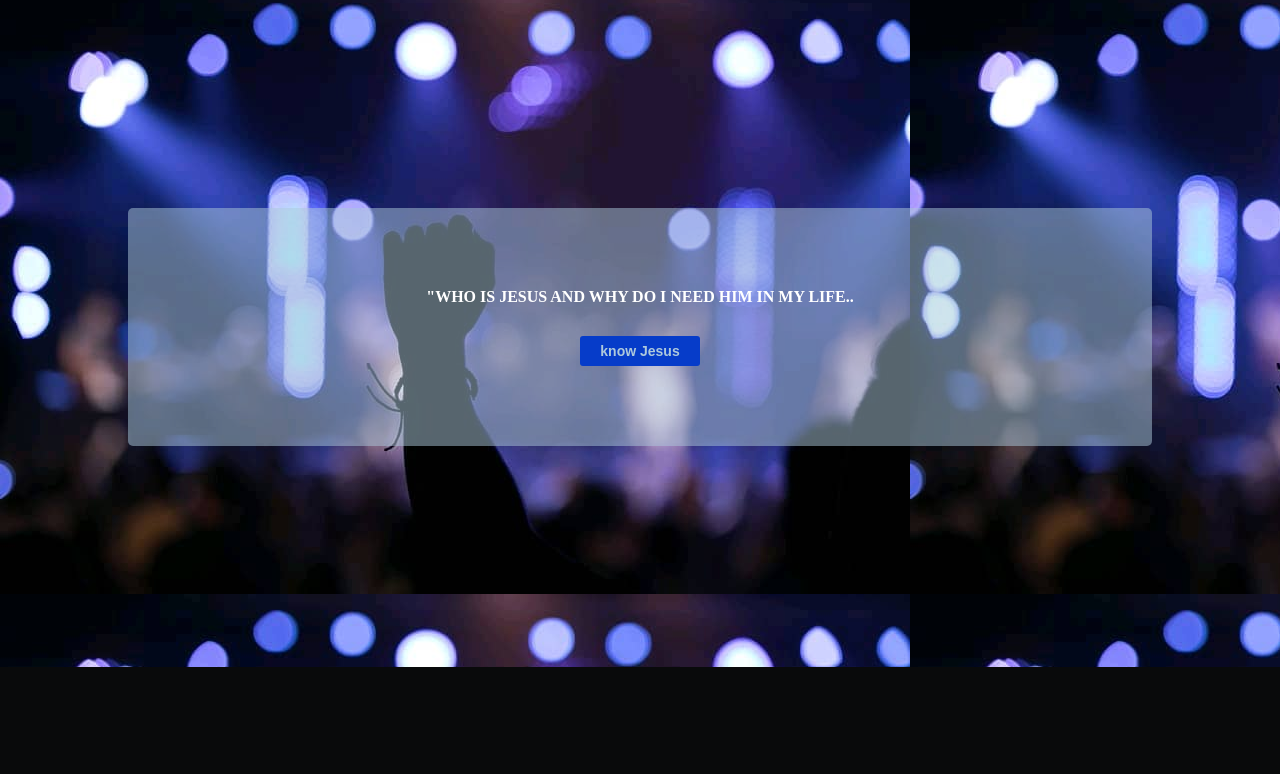
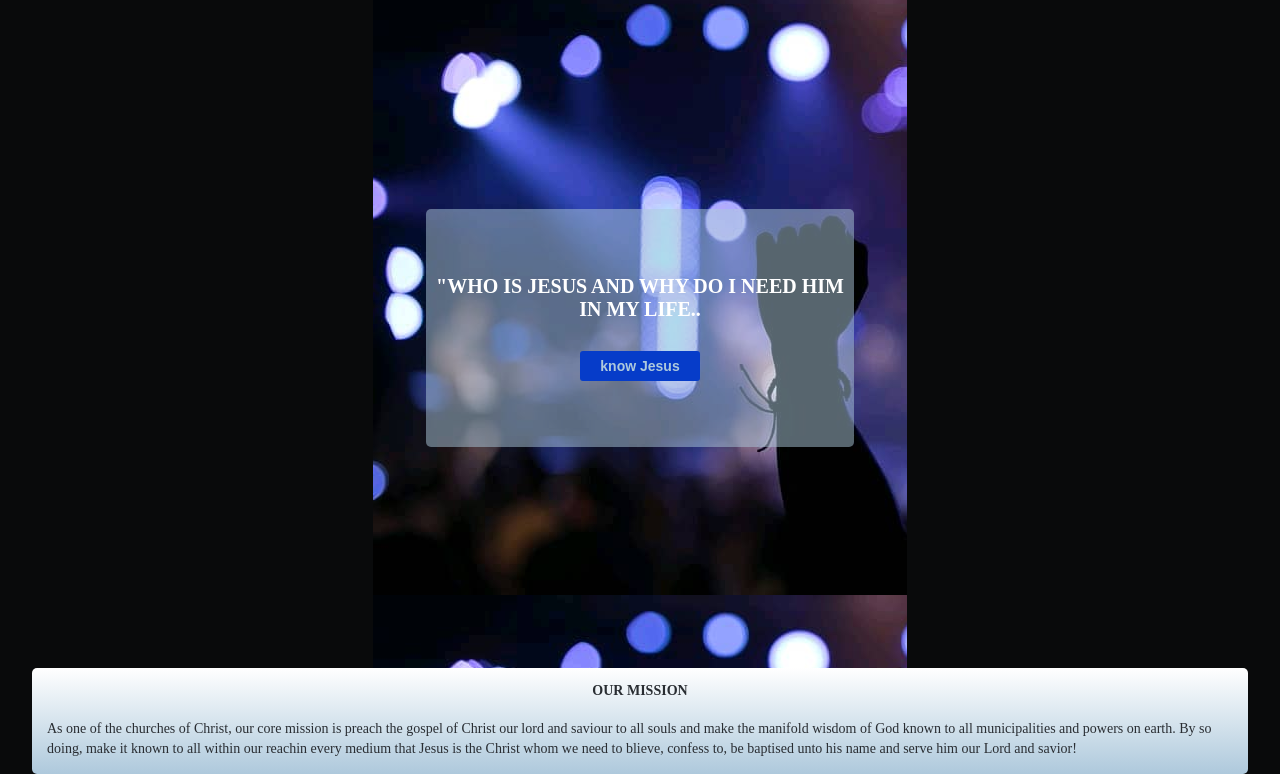
Before and after one commit to eben-arkoh-amoah/church, a plain HTML site: page index.html in a window 1280 px wide. Shown: the part 82-856 px from the top of the page. Before the commit the page ends 800 px from the top, so only its background shows below. Drawn offline with Linux system fonts and the light colour scheme.

Commit message:
created the our mission card

```diff
--- a/index.html
+++ b/index.html
@@ -33,12 +33,19 @@
     <main>
       <section class="hero">
         <div class="message">
-          <p>
+          <h1>
             "WHO IS JESUS AND WHY DO I NEED HIM IN MY LIFE..
-          </p>
+          </h1>
           <button>know Jesus</button>
         </div>
       </section>
+      <div class="mission">
+          <h2>OUR MISSION</h2>
+          <P>As one of the churches of Christ, our core mission is preach the gospel of Christ our lord and saviour to all souls and
+          make the manifold wisdom of God known to all municipalities and powers on earth. By so doing, make it known to all
+          within our reachin every medium that Jesus is the Christ whom we need to blieve, confess to, be baptised unto his name
+          and serve him our Lord and savior!</P>
+      </div>
     </main>
   </div>
 </body>
--- a/styles/home/mobile.css
+++ b/styles/home/mobile.css
@@ -29,7 +29,7 @@ flex-direction: column;
 .title{
    color: white;
    font-weight: 900;
-   font-size: 13px;
+   font-size: 15px;
    width: 100%;
     display: flex;
     padding: 10px;
@@ -85,6 +85,7 @@ main{
     width: 100%;
     display: flex;
     flex-direction: column;
+    align-items: center;
 }
 .hero{
     height: 85vh;
@@ -105,10 +106,10 @@ main{
     border-radius: 5px;
     color: #fff;
     font-weight: bold;
-    font-size: 16px;
 }
-.message>p{
+h1{
     text-align: center;
+    font-size: 20px;
 }
 .message>button{
     background-color: #063CC9;
@@ -119,3 +120,22 @@ main{
     font-size: 14px;
     font-weight: 600;
 }
+.mission{
+    width: 95%;
+    padding: 15px;
+    border-radius: 5px;
+    background: linear-gradient(#FFFFFF, #AEC9DC) ;
+    display: flex;
+    flex-direction: column;
+    gap: 20px;
+    align-items: center;
+    justify-content: center;
+    color: #292D32;
+}
+h2{
+   font-size: 14px;
+}
+.mission>p{
+    font-size: 14px;
+    line-height: 20px;
+}
```
